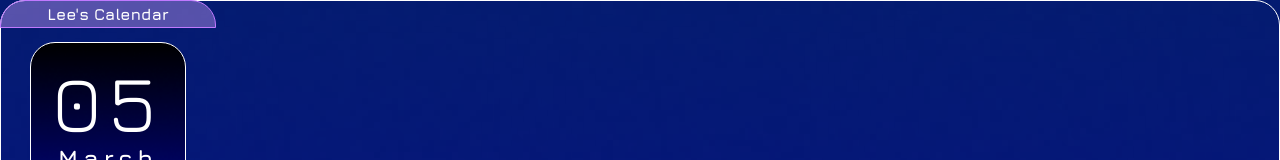
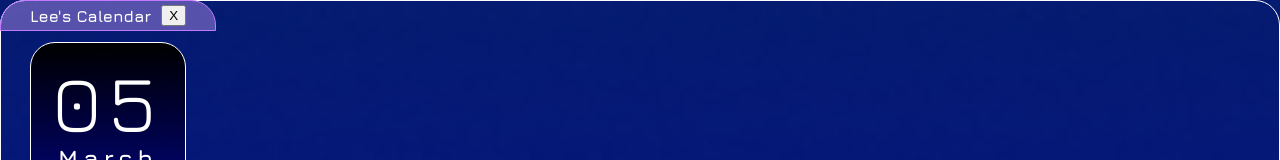
Before and after one commit to leegallagher001/First-Electron.js-App, a website: page index.html in a window 1280 px wide. Shown: the top 160 px of the page. Drawn offline with nearby package versions, Linux system fonts and the light colour scheme.

Commit message:
Added close button (HTML portion)
Added a close button to the calendar title (not functional yet).

```diff
--- a/index.html
+++ b/index.html
@@ -11,7 +11,7 @@
 
   <body>
     <div class="app">
-        <div class="title">Lee's Calendar</div>
+        <div class="title">Lee's Calendar<button id="app-close">X</button></div>
         <div id="calendar">
             <div id="day"></div>
             <div id="month"></div>
```
